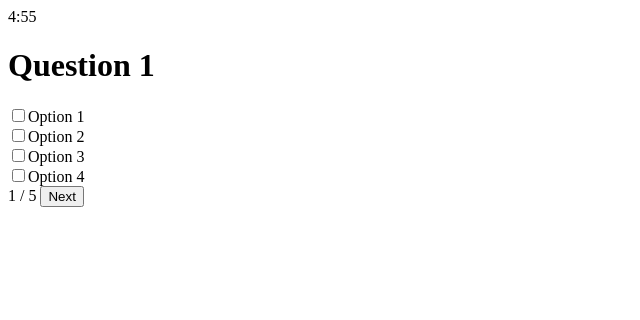
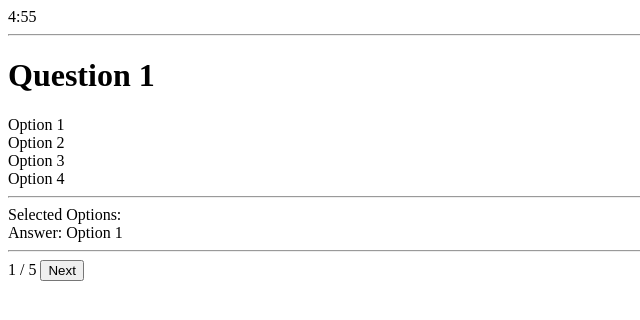
Before and after one commit to cstodor/QuizApp, an Angular app: page /quiz in a window 1280 px wide. Shown: the top 320 px of the page, without its empty margins (0-640 px from the left). Built offline with nearby package versions, Linux system fonts and the light colour scheme.

Commit message:
Dynamically Listed Answer Options with ngFor directive
Added Correct Answer to the view

```diff
--- a/src/app/components/quiz/questions-answers/questions-answers.component.html
+++ b/src/app/components/quiz/questions-answers/questions-answers.component.html
@@ -1,10 +1,13 @@
+<hr>
 <div *ngFor="let quiz of _quiz | slice:(questionIndex-1):questionIndex">
   <h1>{{ quiz.question }}</h1>
-  <input type="checkbox" name="question">{{ quiz.options[0] }}<br/>
-  <input type="checkbox" name="question">{{ quiz.options[1] }}<br/>
-  <input type="checkbox" name="question">{{ quiz.options[2] }}<br/>
-  <input type="checkbox" name="question">{{ quiz.options[3] }}<br/>
+  <div [class]="'option option-' + i" *ngFor="let option of quiz.options; let i = index" (click)="selected(elem)" #elem>{{ option }}</div>
+  <hr>
+  <div>Selected Options: {{ selectedOptions }}</div>
+  <div>Answer: {{ quiz.answer }}</div>
+  <hr>
 </div>
+
 {{ questionIndex }} / 5
 <button (click)="nextQuestion()">
   <span *ngIf="questionIndex < 5">Next</span>
```
